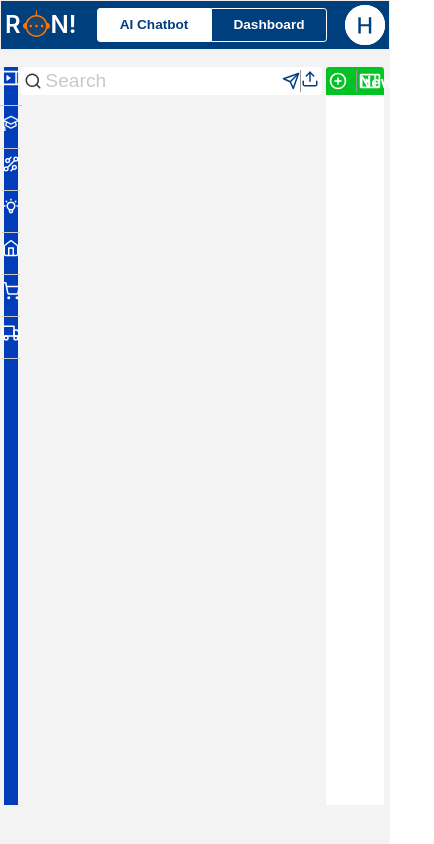
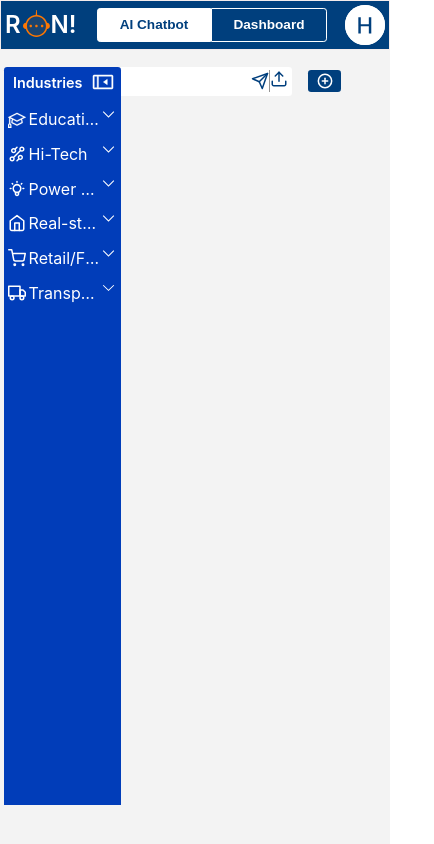
Before and after one commit to sanjeev74kr/AI-Chatbot, a React (Create React App) app: page / in a window 390 px wide. Shown: the whole page, 434 px wide, since content can reach past the window. Built offline with nearby package versions, Linux system fonts and the light colour scheme.

Commit message:
feat: Make responsive to small screen

```diff
--- a/package.json
+++ b/package.json
@@ -7,7 +7,6 @@
     "@testing-library/jest-dom": "^5.17.0",
     "@testing-library/react": "^13.4.0",
     "@testing-library/user-event": "^13.5.0",
-    "dotenv": "^16.3.1",
     "react": "^18.2.0",
     "react-dom": "^18.2.0",
     "react-redux": "^8.1.2",
--- a/src/index.js
+++ b/src/index.js
@@ -5,6 +5,7 @@ import App from './App';
 import reportWebVitals from './reportWebVitals';
 import { Provider } from 'react-redux';
 import store from './services/store';
+
 
 const root = ReactDOM.createRoot(document.getElementById('root'));
 
--- a/src/screens/AIChatbot/AIChatbot.js
+++ b/src/screens/AIChatbot/AIChatbot.js
@@ -1,9 +1,9 @@
 import React from "react";
 import { useState } from "react";
-import { aiChatbotStyles } from './aiChatbot.css'
 import AIChatbotLeftSection from './LeftSection'
 import AIChatbotMidSection from './MidSection';
 import AIChatbotRightSection from './RightSection';
+import { aiChatbotStyles } from './aiChatbot.css'
 import { useDispatch } from "react-redux";
 import { handleAns } from "../../services/CounterSlice";
 
--- a/src/screens/AIChatbot/LeftSection.js
+++ b/src/screens/AIChatbot/LeftSection.js
@@ -18,7 +18,7 @@ function LeftSection({ isLeftSectionToggle, setIsLeftSectionToggle }) {
     //handle-left-section-toggle-button
     const handleLeftSectionToggleButton = () => {
         if (window.innerWidth <= 768)
-            setIsLeftSectionToggle(true);
+            setIsLeftSectionToggle(!isLeftSectionToggle);
         else
             setIsLeftSectionToggle(!isLeftSectionToggle);
     }
--- a/src/screens/AIChatbot/MidSection.js
+++ b/src/screens/AIChatbot/MidSection.js
@@ -142,7 +142,9 @@ function MidSection({ isLeftSectionToggle, userQuery, setUserQuery,
                         <div className='vertical-line'></div>
                         <img className="toggle-button toggle-chat-history-button" src="./toggle-button-right-arrow.svg" alt="toggle-right-section-button" onClick={handleToggleChatHistoryButton} />
                     </div>
-
+                    <div className="small-device-new-chat-button-container">
+                    <img className="small-device-new-chat-button" src="./plus-icon.svg" alt="new-chat-button" onClick={handleNewChatButton} />
+                    </div>
                 </div>
 
 
--- a/src/screens/AIChatbot/aiChatbot.css
+++ b/src/screens/AIChatbot/aiChatbot.css
@@ -33,6 +33,8 @@
 }
 
 
+
+
 /*Expand the main section on shrinkage of left-section */
 .chat-component-main-section.shrink-left-section {
   width: 77%;
@@ -46,16 +48,16 @@
 }
 
 
-
 /* Make responsive for small screen */
 @media screen and (max-width:768px) {
 
   .chat-component-main-section {
     width: 85%;
+    margin-left: 2.5%;
+    margin-right: 0.5%;
   }
 
-  .chat-component-left-section,
-  .chat-component-right-section {
+  .chat-component-right-section{
     display: none;
   }
 
@@ -63,14 +65,24 @@
     width: 10%;
   }
 
-  .shrunked-right-section-button {
+  .chat-component-left-section{
+    width:30%;
+    height:100%;
+    position: absolute;
+    z-index:999;
+  }
+
+.shrunked-right-section-button{
+   display: none;
+  }
+
+  .small-device-new-chat-button-container{
     display: flex;
-    margin-left: 3%;
-    width: 15%;
+    margin-left: auto;
+
   }
 
   .search-box {
-    width: 80%;
+    width: 85%;
   }
-
 }
--- a/src/screens/AIChatbot/midSection.css
+++ b/src/screens/AIChatbot/midSection.css
@@ -62,7 +62,6 @@
 }
 
 .shrunked-right-section-button {
-
   background-color: #003F7D;
   display: flex;
   width: 10%;
@@ -75,6 +74,21 @@
 .shrunked-new-chat-button {
   margin: 5%;
   cursor: pointer;
+}
+
+.small-device-new-chat-button-container{
+  background-color: #003F7D;
+  display: flex;
+  justify-content: space-around;
+  align-items: center;
+  width: 10%;
+  padding: 1%;
+  border-radius: 0.2rem;
+  display: none;
+}
+
+.small-device-new-chat-button{
+ cursor: pointer;
 }
 
 .toggle-chat-history-button {
--- a/src/services/QueryAPIHandler.js
+++ b/src/services/QueryAPIHandler.js
@@ -1,11 +1,13 @@
 
 import { handleQandA } from "./CounterSlice";
+
+const BASE_URL= process.env.BASE_URL;
 
 async function QueryAPIHandler(query, inputValue, dispatch) {
 
     try {
 
-        const response = await fetch(`http://14.140.154.131:8000/Ron`, {
+        const response = await fetch(`${BASE_URL}`, {
 
             method: 'POST',
             headers: {
```
Also changed, not shown: src/index.css (line endings or trailing spaces), 1 other file (tests, documents, lock files or other folders).
